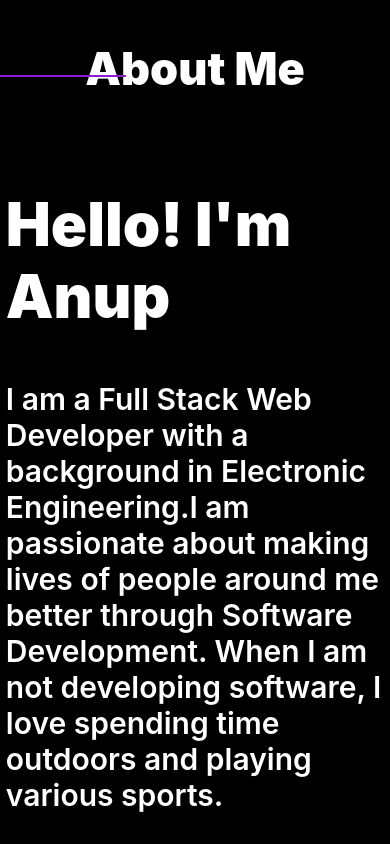
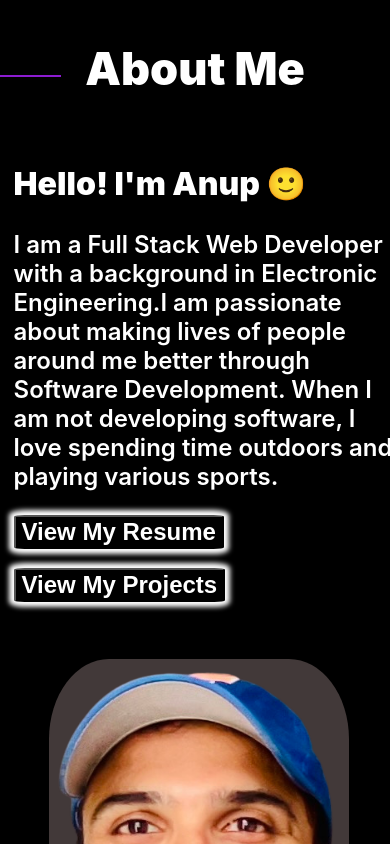
Before and after one commit to Anup-SoftwareDev/Portfolio-React, a React (Create React App) app: page / in a window 390 px wide. Shown: the part 920-1764 px from the top of the page. Built offline with nearby package versions, Linux system fonts and the light colour scheme.

Commit message:
Resume and Project button in About Me section

```diff
--- a/src/components/About/About.js
+++ b/src/components/About/About.js
@@ -1,8 +1,8 @@
 import classes from './About.module.css';
 import PageHeader from './../PageHeader/PageHeader'
 import Anup from './../../img/Anup.png';
-
-
+import resume from './Resume.pdf';
+import React from 'react';
 
 const About = () => {
     return (
@@ -10,11 +10,14 @@ const About = () => {
             <PageHeader title={'About Me'}/>
             <div className = {classes.Container}>
                 <div className = {classes.Text}>
-                    <h2>Hello! I'm Anup</h2>
+                    <h2>Hello! I'm Anup 🙂</h2>
                     <p>
                     I am a Full Stack Web
 Developer with a background in Electronic Engineering.I am passionate about making lives of people around me better through Software Development. When I am not developing software, I love spending time outdoors and playing various sports.
                     </p>
+                    <a href={resume} target="_blank" rel="noopener noreferrer"> <button>View My Resume</button></a>
+                    <a href='./#skills'> <button>View My Projects</button></a>
+
                 </div>
                 <div className = {classes.Photo}>
                     <img className = {classes.Me} src={Anup} alt = "Anup"></img>
--- a/src/components/About/About.module.css
+++ b/src/components/About/About.module.css
@@ -2,6 +2,7 @@
     background-color: black;
     height: 100vh;
     width: 100wh;
+
 
 
 }
@@ -9,6 +10,7 @@
 .AboutMe .Container{
     display: flex;
     margin: 0%;
+    padding-left: 2%;
 }
 
 .AboutMe .Container .Text{
@@ -21,12 +23,26 @@
 
 .AboutMe .Container .Text h2{
     font-weight: 900;
-    font-size: 60px;
+    font-size: 2rem;
+
 }
 
 .AboutMe .Container .Text p{
     font-weight: 600;
-    font-size: 30px;
+    font-size: 1.8rem;
+}
+
+.AboutMe .Container .Text a button{
+    font-weight: 600;
+    font-size: 1.6rem;
+    margin-right: 3%;
+    margin-bottom: 5%;
+    color: white;
+    background-color: black;
+    border-radius: 5%;
+    box-shadow: 0 0 5px 5px white;
+
+
 }
 
 .AboutMe .Container .Photo {
@@ -46,7 +62,7 @@
 @media (max-width: 900px){
 
     .AboutMe{
-        height: 1500px;
+        height: 1300px;
     }
 
     .AboutMe .Container{
@@ -67,6 +83,18 @@
     }
 }
 
+@media (max-width: 700px){
+
+    .AboutMe .Container .Text p{
+        font-weight: 600;
+        font-size: 1.5rem;
+    }
+    .AboutMe .Container .Text a button{
+        font-size: 1.5rem;
+    }
+
+}
+
 @media (max-width: 500px){
 
     .AboutMe .Container .Photo .Me{
@@ -74,4 +102,10 @@
         width: 80%;
      }
 
+     .AboutMe .Container .Text p{
+        font-weight: 600;
+        font-size: 1.5rem;
+        justify-content: right;
+    }
+
 }
--- a/src/components/NavBar/NavBar.module.css
+++ b/src/components/NavBar/NavBar.module.css
@@ -70,7 +70,7 @@
         right: 0;
         width: 100%;
         background: #181818;
-        border-top: 2px solid #8C1CD1
+        border-top: 2px solid #8C1CD1;
 
     }
 
--- a/src/components/PageHeader/PageHeader.module.css
+++ b/src/components/PageHeader/PageHeader.module.css
@@ -30,9 +30,26 @@
 
 }
 
+@media (max-width: 500px){
+    .Container hr{
+        width: 15%
+    }
+
+}
+
 @media (max-width: 400px){
     .Container{
         padding-top: 25%;
     }
 
 }
+@media (max-width: 320px){
+    .Container hr{
+        width: 10%
+    }
+}
+@media (max-width: 260px){
+    .Container hr{
+        display: none;
+    }
+}
```
Also changed, not shown: 1 other file (tests, documents, lock files or other folders).
